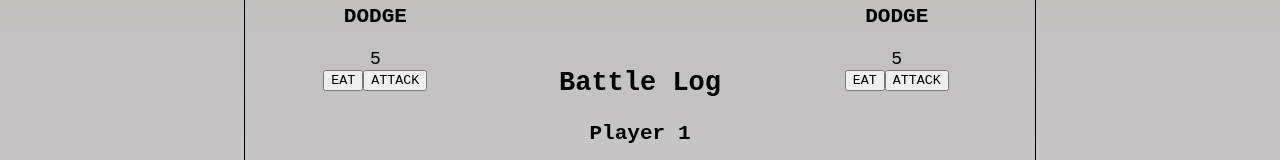
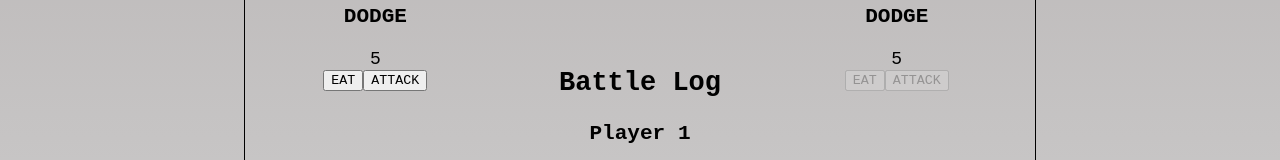
Before and after one commit to LuizFellype/Loop-Hitting, a React (Create React App) app: page / in a window 1280 px wide. Shown: the part 520-680 px from the top of the page. Built offline with nearby package versions, Linux system fonts and the light colour scheme.

Commit message:
feat: made the turn of players

```diff
--- a/src/App.js
+++ b/src/App.js
@@ -3,22 +3,23 @@ import './App.css'
 import Display from './components/Display';
 import { attack, eat } from './game/game'
 const initialState = {
+  turn: 'PLAYER 1',
   player1: {
     life: 10,
     damage: 2,
     skill: 6,
     dodge: 5,
-    msg: '',
   },
   player2: {
     life: 10,
     damage: 2,
     skill: 6,
     dodge: 5,
-    msg2: '',
   },
-  notYourTurn: false,
-
+  msg1: '',
+  msg2: '',
+  notYourTurn1: false,
+  notYourTurn2: true,
 }
 
 class App extends Component {
@@ -29,21 +30,21 @@ class App extends Component {
     const msg = "I'm eating, you wont kill me, baby!"
     if (event.target.value === 'player1') {
       const p1DontDie = eat(this.state.player1)
-      this.setState({player1: p1DontDie, msg1: msg})
-      console.log(this.state.player1.msg1)
+      this.setState({player1: p1DontDie, notYourTurn1: true, notYourTurn2: false ,msg1: msg, turn: 'PLAYER 2'})
       return
     }
     const p2DontDie = eat(this.state.player2)
-    this.setState({player2: p2DontDie, msg2: msg})
+    this.setState({player2: p2DontDie, msg2: msg, notYourTurn2: true, notYourTurn1: false, turn: 'PLAYER 1' })
   }
   attacker = (event) => {
+    const msg = 'Do you wanna take this outside, man?!'
     if (event.target.value === 'player1') {
       const { attacker, hitted } = attack(this.state.player1, this.state.player2)
-      this.setState({ player1: attacker, player2: hitted })
+      this.setState({ player1: attacker, player2: hitted, msg1: msg, notYourTurn1: true, notYourTurn2: false, turn: 'PLAYER 2' })
       return
     }
     const { attacker, hitted } = attack(this.state.player2, this.state.player1)
-    this.setState({ player1: hitted, player2: attacker })
+    this.setState({ player1: hitted, player2: attacker, msg2: msg, notYourTurn2: true, notYourTurn1: false, turn: 'PLAYER 1' })
   }
 
 
@@ -54,7 +55,7 @@ class App extends Component {
           <p> LOOP HITTING</p>
         </div>
         <div className='turn'>
-          <h2> Turn: PLAYER 1</h2>
+          <h2> Turn: {this.state.turn}</h2>
         </div>
         <div className='tree-col'>
           <div>
@@ -63,8 +64,8 @@ class App extends Component {
             <Display label="DAMAGE" value={this.state.player1.damage}/>
             <Display label="SKILL" value={this.state.player1.skill}/>
             <Display label="DODGE" value={this.state.player1.dodge}/>
-            <button value='player1' onClick={this.getLife}>EAT</button>
-            <button value='player1' onClick={this.attacker}>ATTACK</button>
+            <button disabled={this.state.notYourTurn1} value='player1' onClick={this.getLife}>EAT</button>
+            <button disabled={this.state.notYourTurn1} value='player1' onClick={this.attacker}>ATTACK</button>
           </div>
           <div className='middle'>
             <h1>VS</h1>
@@ -75,8 +76,8 @@ class App extends Component {
             <Display label="DAMAGE" value={this.state.player2.damage}/>
             <Display label="SKILL" value={this.state.player2.skill}/>
             <Display label="DODGE" value={this.state.player2.dodge}/>
-            <button  disabled={this.notYourTurn} value='player2' onClick={this.getLife}>EAT</button>
-            <button disabled={this.notYourTurn} value='player2' onClick={this.attacker}>ATTACK</button>
+            <button disabled={this.state.notYourTurn2} value='player2' onClick={this.getLife}>EAT</button>
+            <button disabled={this.state.notYourTurn2} value='player2' onClick={this.attacker}>ATTACK</button>
           </div>
         </div>
         <div className='battle-log'>
```
